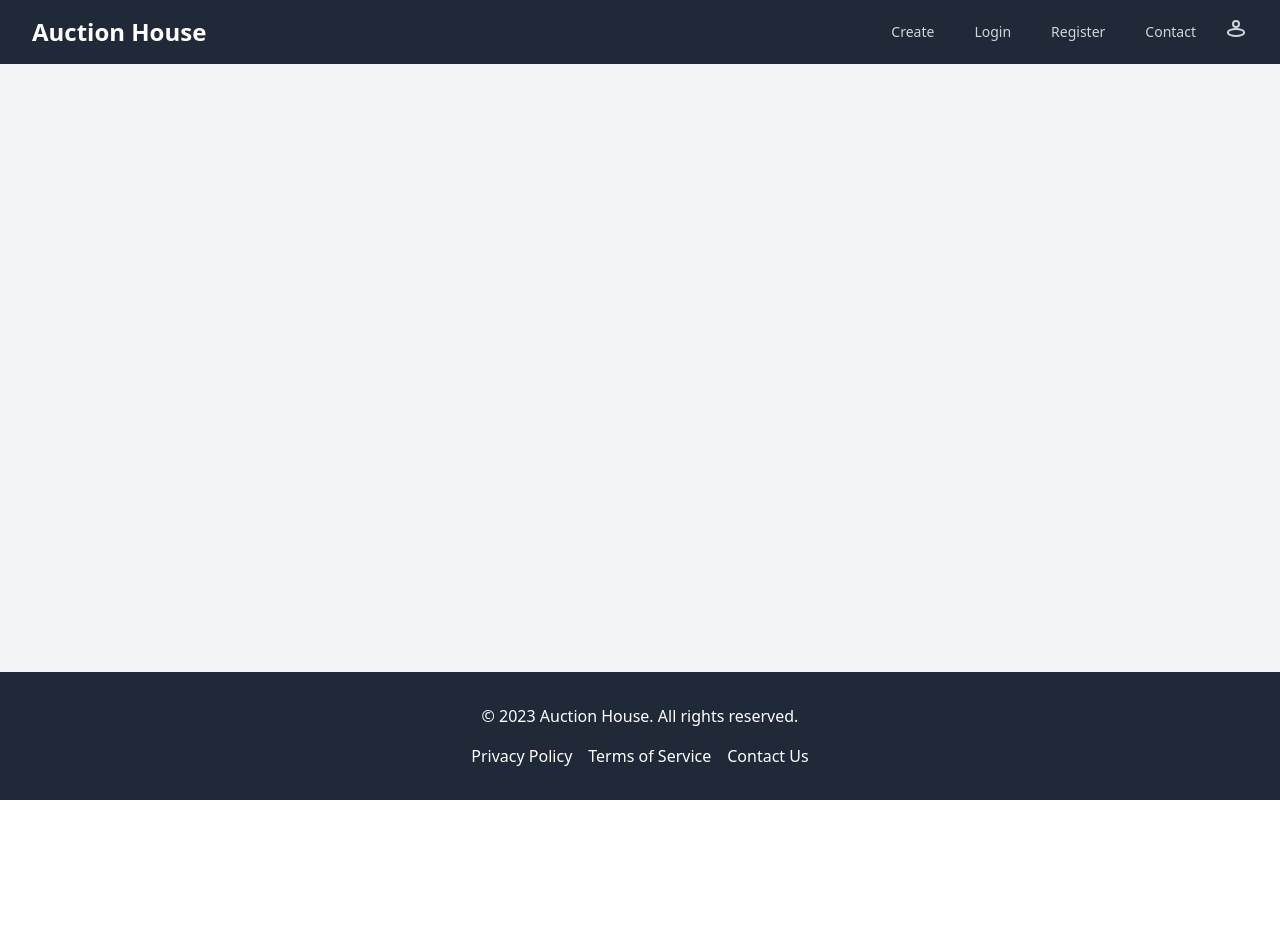
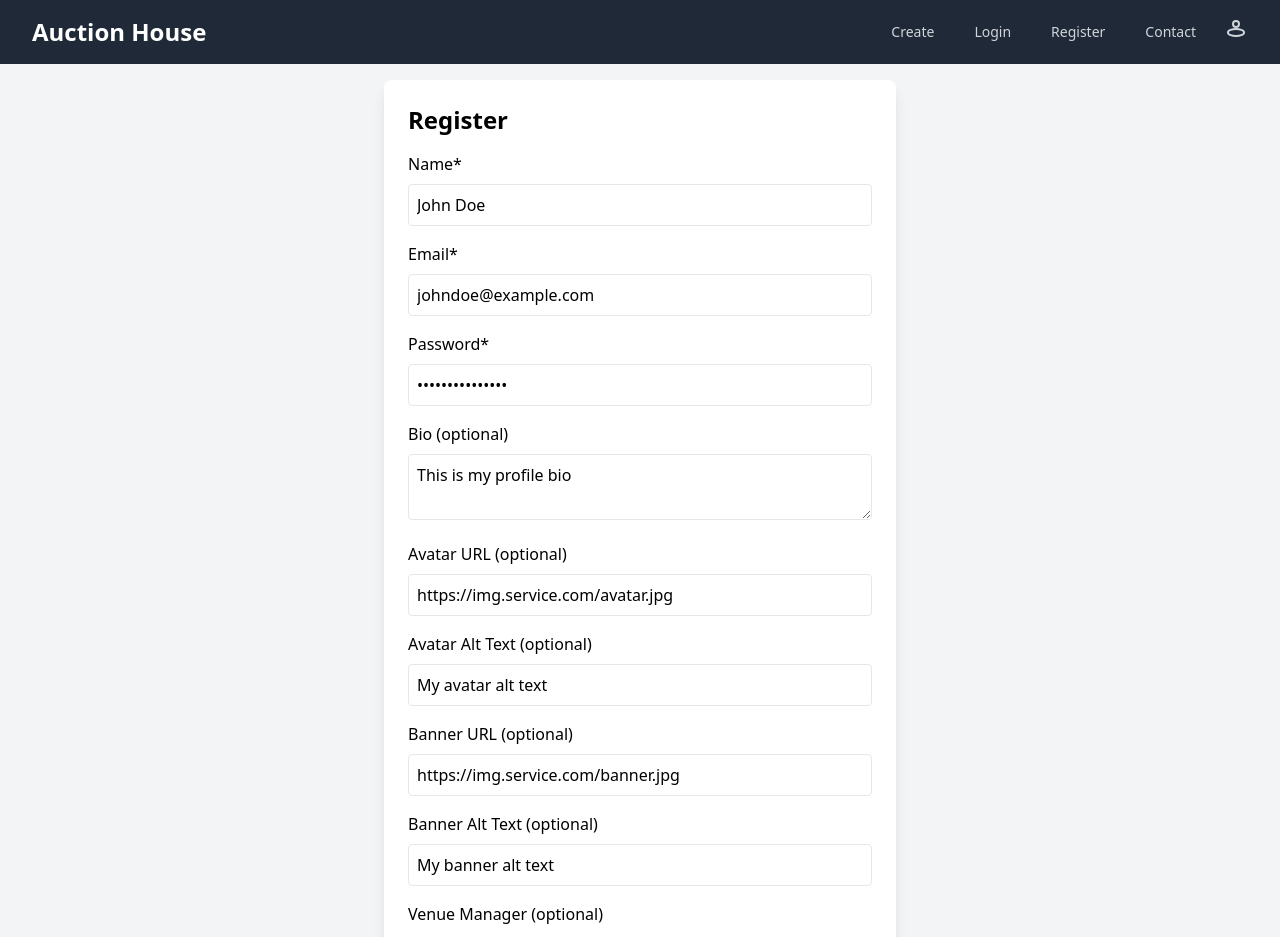
Before and after one commit to MohammedAbi/Semester-Project-2-auction, a React (Vite) app: page /register in a window 1280 px wide. Shown: the top 937 px of the page. Before the commit the page ends 800 px from the top, so only its background shows below. Built offline with nearby package versions, Linux system fonts and the light colour scheme.

Commit message:
Added register

```diff
--- a/src/App.jsx
+++ b/src/App.jsx
@@ -6,6 +6,7 @@ import ListingView from "./components/ListingView";
 import Footer from "./components/Footer";
 import Create from "./components/Create";
 import Login from "./components/Login";
+import Register from "./components/Register";
 
 const listingsData = [
   {
@@ -228,6 +229,7 @@ function App() {
               element={<Create listings={listingsData} />}
             />
             <Route path="/login" element={<Login />} />
+            <Route path="/register" element={<Register />} />
           </Routes>
         </main>
         <Footer />
--- /dev/null
+++ b/src/components/Register.jsx
@@ -0,0 +1,161 @@
+import React, { useState } from "react";
+import { useNavigate } from "react-router-dom";
+
+function Register() {
+  const navigate = useNavigate();
+  const [name, setName] = useState("John Doe"); // Test name
+  const [email, setEmail] = useState("johndoe@example.com"); // Test email
+  const [password, setPassword] = useState("TestPassword123"); // Test password
+  const [bio, setBio] = useState("This is my profile bio"); // Test bio
+  const [avatarUrl, setAvatarUrl] = useState(
+    "https://img.service.com/avatar.jpg"
+  ); // Test avatar URL
+  const [avatarAlt, setAvatarAlt] = useState("My avatar alt text"); // Test avatar alt text
+  const [bannerUrl, setBannerUrl] = useState(
+    "https://img.service.com/banner.jpg"
+  ); // Test banner URL
+  const [bannerAlt, setBannerAlt] = useState("My banner alt text"); // Test banner alt text
+  const [venueManager, setVenueManager] = useState(true); // Test venueManager as true
+  const [loading, setLoading] = useState(false);
+
+  const handleSubmit = (event) => {
+    event.preventDefault();
+    setLoading(true);
+
+    const userData = {
+      name,
+      email,
+      password,
+      bio,
+      avatar: {
+        url: avatarUrl,
+        alt: avatarAlt,
+      },
+      banner: {
+        url: bannerUrl,
+        alt: bannerAlt,
+      },
+      venueManager,
+    };
+
+    // Simulate registration request with a timeout
+    setTimeout(() => {
+      console.log("Registering user:", userData);
+      setLoading(false);
+      navigate("/"); // Redirect to the dashboard after successful registration
+    }, 2000);
+  };
+
+  return (
+    <div className="max-w-lg mx-auto bg-white p-6 shadow-lg rounded-lg">
+      <h2 className="text-2xl font-bold mb-4">Register</h2>
+      <form onSubmit={handleSubmit}>
+        <label className="block mb-2">Name*</label>
+        <input
+          type="text"
+          className="w-full p-2 border rounded mb-4"
+          value={name}
+          onChange={(e) => setName(e.target.value)}
+          required
+        />
+
+        <label className="block mb-2">Email*</label>
+        <input
+          type="email"
+          className="w-full p-2 border rounded mb-4"
+          value={email}
+          onChange={(e) => setEmail(e.target.value)}
+          required
+        />
+
+        <label className="block mb-2">Password*</label>
+        <input
+          type="password"
+          className="w-full p-2 border rounded mb-4"
+          value={password}
+          onChange={(e) => setPassword(e.target.value)}
+          required
+        />
+
+        <label className="block mb-2">Bio (optional)</label>
+        <textarea
+          className="w-full p-2 border rounded mb-4"
+          value={bio}
+          onChange={(e) => setBio(e.target.value)}
+        />
+
+        <label className="block mb-2">Avatar URL (optional)</label>
+        <input
+          type="url"
+          className="w-full p-2 border rounded mb-4"
+          value={avatarUrl}
+          onChange={(e) => setAvatarUrl(e.target.value)}
+        />
+
+        <label className="block mb-2">Avatar Alt Text (optional)</label>
+        <input
+          type="text"
+          className="w-full p-2 border rounded mb-4"
+          value={avatarAlt}
+          onChange={(e) => setAvatarAlt(e.target.value)}
+        />
+
+        <label className="block mb-2">Banner URL (optional)</label>
+        <input
+          type="url"
+          className="w-full p-2 border rounded mb-4"
+          value={bannerUrl}
+          onChange={(e) => setBannerUrl(e.target.value)}
+        />
+
+        <label className="block mb-2">Banner Alt Text (optional)</label>
+        <input
+          type="text"
+          className="w-full p-2 border rounded mb-4"
+          value={bannerAlt}
+          onChange={(e) => setBannerAlt(e.target.value)}
+        />
+
+        <label className="block mb-2">Venue Manager (optional)</label>
+        <input
+          type="checkbox"
+          className="mb-4"
+          checked={venueManager}
+          onChange={(e) => setVenueManager(e.target.checked)}
+        />
+
+        <button
+          type="submit"
+          className="w-full bg-blue-700 text-white p-3 rounded hover:bg-blue-800 flex justify-center items-center"
+          disabled={loading}
+        >
+          {loading ? (
+            <span className="flex items-center">
+              <svg className="animate-spin h-5 w-5 mr-2" viewBox="0 0 24 24">
+                <circle
+                  className="opacity-25"
+                  cx="12"
+                  cy="12"
+                  r="10"
+                  stroke="white"
+                  strokeWidth="4"
+                  fill="none"
+                ></circle>
+                <path
+                  className="opacity-75"
+                  fill="white"
+                  d="M4 12a8 8 0 018-8v4a4 4 0 00-4 4H4z"
+                ></path>
+              </svg>
+              Registering...
+            </span>
+          ) : (
+            "Register"
+          )}
+        </button>
+      </form>
+    </div>
+  );
+}
+
+export default Register;
```
